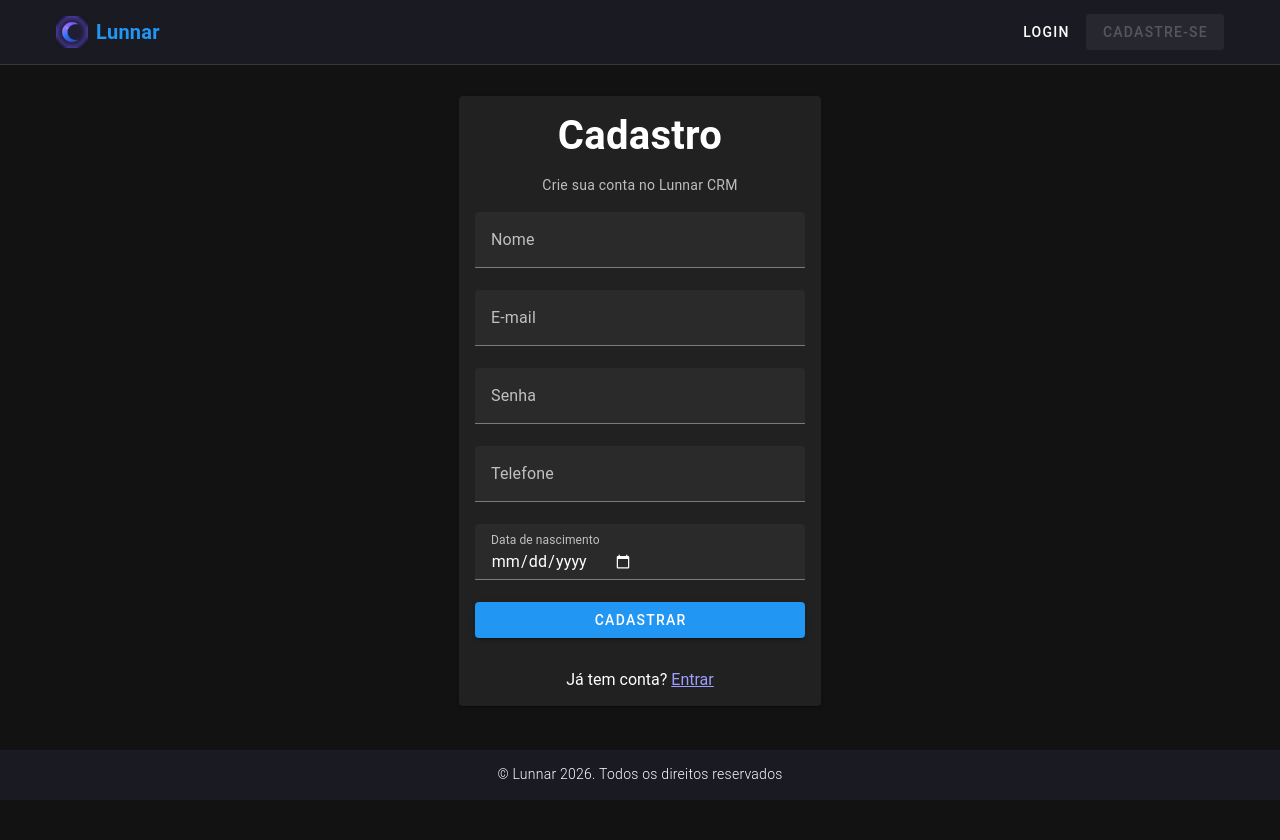
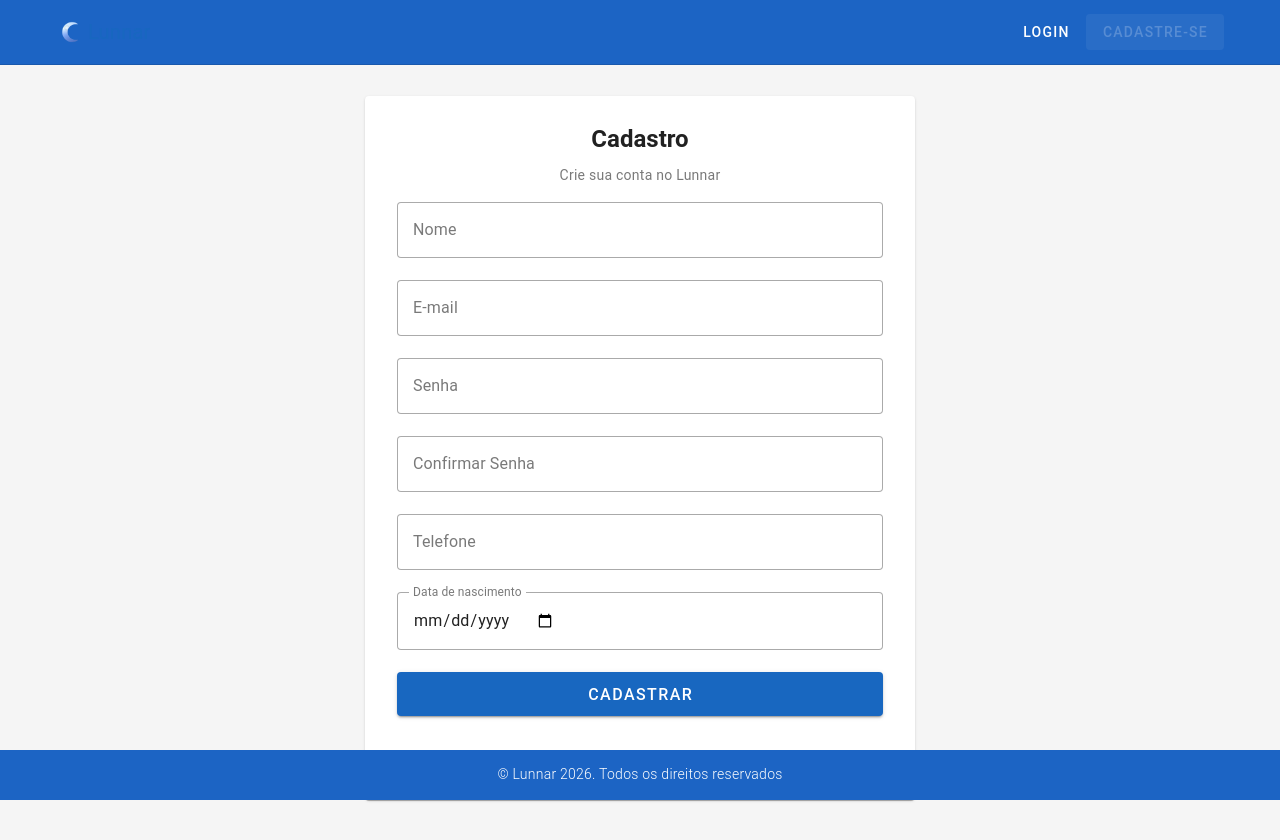
Before and after one commit to steffaneleal/Lunnar-frontend, a Nuxt app: page /register in a window 1280 px wide. Shown: the top 840 px of the page. Before the commit the page ends 800 px from the top, so only its background shows below. Built offline with nearby package versions, Linux system fonts and the light colour scheme.

Commit message:
:lipstick: feat: alteração do layout

```diff
--- a/components/AuthNavbar.vue
+++ b/components/AuthNavbar.vue
@@ -1,13 +1,13 @@
 <template>
-  <v-app-bar color="#1a1a22" theme="dark" flat border="b">
+  <v-app-bar color="#1c64c4" theme="light" flat border="b">
     <v-container class="d-flex align-center py-0">
-      <NuxtLink to="/" class="d-flex align-center text-decoration-none text-h6 font-weight-bold text-primary mr-8">
+      <NuxtLink to="/" class="d-flex align-center text-decoration-none text-h6 font-weight-regular text-primary mr-8 text-white">
         <v-img
-          src="../public/lunnar-icon-light.png"
+          src="/lunnar-icon.png"
           alt="Lunnar Logo"
           width="32"
           height="32"
-          class="mr-2"
+          class="mr-0.2"
         ></v-img>
         <span>Lunnar</span>
       </NuxtLink>
--- a/components/Footer.vue
+++ b/components/Footer.vue
@@ -1,5 +1,5 @@
 <template>
-  <v-footer app color="#1a1a22" height="50" class="d-flex align-center justify-center">
+  <v-footer app color="#1c64c4" height="50" class="d-flex align-center justify-center">
     <span class="text-white font-weight-light text-body-2">&copy; Lunnar 2026. Todos os direitos reservados</span>
   </v-footer>
 </template>
--- a/nuxt.config.ts
+++ b/nuxt.config.ts
@@ -39,4 +39,14 @@ export default defineNuxtConfig({
       },
     },
   },
+
+  app: {
+    head: {
+      title: 'Lunnar',
+      titleTemplate: '%s',
+      link: [
+        { rel: 'icon', type: 'image/png', href: '/lunnar-icon.png' }
+      ]
+    }
+  }
 })
--- a/pages/register.vue
+++ b/pages/register.vue
@@ -1,67 +1,78 @@
 <template>
-  <v-container class="fill-height" fluid>
-    <v-row class="justify-center">
-      <v-col cols="12" sm="8" md="4">
-        <v-card>
-          <v-card-title class="text-center">
-            <h1>Cadastro</h1>
-          </v-card-title>
-          <v-card-subtitle class="text-center">
-            Crie sua conta no Lunnar CRM
-          </v-card-subtitle>
+  <v-container class="fill-height justify-center align-center">
+    <v-card width="100%" max-width="550" class="pa-4">
+      <v-card-title class="text-h5 font-weight-bold text-center">Cadastro</v-card-title>
+      <v-card-subtitle class="text-center mb-0">Crie sua conta no Lunnar</v-card-subtitle>
+
       <v-card-text>
         <v-form @submit.prevent="submit">
           <v-text-field
             v-model="form.name"
             label="Nome"
+            placeholder="Seu nome completo"
+            variant="outlined"
             required
-                placeholder="Seu nome"
           ></v-text-field>
+
           <v-text-field
             v-model="form.email"
             label="E-mail"
             type="email"
+            placeholder="seu@email.com"
+            variant="outlined"
             required
-                placeholder="seu@email.com"
           ></v-text-field>
+
           <v-text-field
             v-model="form.password"
             label="Senha"
             type="password"
+            placeholder="••••••••"
+            variant="outlined"
             required
             minlength="6"
+          ></v-text-field>
+
+          <v-text-field
+            v-model="form.password_confirmation"
+            label="Confirmar Senha"
+            type="password"
             placeholder="••••••••"
+            variant="outlined"
+            required
           ></v-text-field>
+
           <v-text-field
             v-model="form.phone_number"
             label="Telefone"
             placeholder="(11) 99999-9999"
+            variant="outlined"
           ></v-text-field>
+
           <v-text-field
             v-model="form.birthdate"
             label="Data de nascimento"
             type="date"
+            variant="outlined"
           ></v-text-field>
-              <v-alert v-if="error" type="error" dense>{{ error }}</v-alert>
-              <v-btn
-                type="submit"
-                color="primary"
-                block
-                :loading="loading"
-                :disabled="loading"
-              >
-                {{ loading ? 'Cadastrando...' : 'Cadastrar' }}
+
+          <v-alert v-if="error" type="error" variant="tonal" class="mb-4" density="compact">
+            {{ error }}
+          </v-alert>
+
+          <v-btn type="submit" block color="primary" size="large" :loading="loading">
+            Cadastrar
           </v-btn>
         </v-form>
       </v-card-text>
+
       <v-card-actions class="justify-center">
-            <p>
-              Já tem conta? <NuxtLink to="/login">Entrar</NuxtLink>
-            </p>
+        <span class="text-body-2 text-medium-emphasis">
+          Já tem conta?
+          <NuxtLink to="/login" class="text-primary text-decoration-none">Entrar</NuxtLink>
+        </span>
       </v-card-actions>
     </v-card>
-      </v-col>
-    </v-row>
   </v-container>
 </template>
 
@@ -78,6 +89,7 @@ const form = reactive({
   name: '',
   email: '',
   password: '',
+  password_confirmation: '',
   phone_number: '',
   birthdate: '',
 })
@@ -86,9 +98,21 @@ const error = ref('')
 
 async function submit() {
   error.value = ''
+  if (form.password !== form.password_confirmation) {
+    error.value = 'As senhas não conferem.'
+    return
+  }
+
   loading.value = true
   try {
-    const { data } = await api.register({ ...form, provider: 'LOCAL' })
+    const { data } = await api.register({
+      name: form.name,
+      email: form.email,
+      password: form.password,
+      phone_number: form.phone_number,
+      birthdate: form.birthdate,
+      provider: 'LOCAL'
+    })
     authStore.setAuth(data.token, { name: data.name })
     await authStore.fetchUser()
     router.push('/')
@@ -102,7 +126,3 @@ async function submit() {
   }
 }
 </script>
-
-<style scoped>
-/* This style block is intentionally left empty to resolve a build issue. */
-</style>
--- a/plugins/vuetify.ts
+++ b/plugins/vuetify.ts
@@ -9,7 +9,15 @@ export default defineNuxtPlugin((nuxtApp) => {
     components,
     directives,
     theme: {
-      defaultTheme: 'dark',
+      defaultTheme: 'light',
+      themes: {
+        light: {
+          dark: false,
+          colors: {
+            background: '#F5F5F5', // Off-white
+          }
+        }
+      }
     },
   })
 
```
Also changed, not shown: public/lunnar-icon-light.png (deleted), public/lunnar-icon.png (added). Lines whose indentation alone changed are shown as unchanged.
